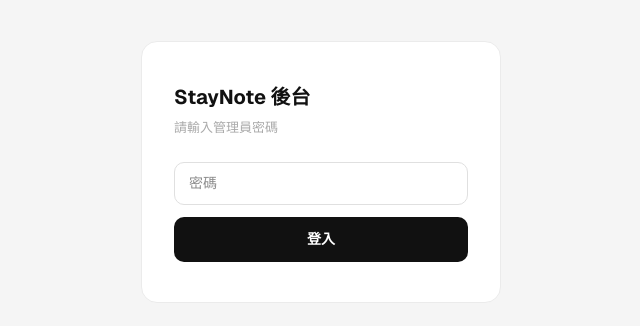
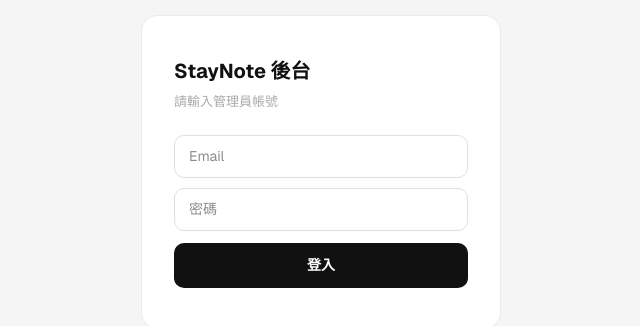
Before and after one commit to yhtu10/staynote, a Next.js app: page /admin/reviews in a window 1280 px wide. Shown: the part 228-554 px from the top of the page, without its empty margins (319-959 px from the left). Built offline with nearby package versions, Linux system fonts and the light colour scheme.

Commit message:
Admin login: add email field, verify against ADMIN_EMAILS + ADMIN_PASSWORD

```diff
--- a/src/app/admin/reviews/page.tsx
+++ b/src/app/admin/reviews/page.tsx
@@ -29,6 +29,7 @@ const SESSION_KEY = "staynote_admin_auth"
 
 export default function AdminReviewsPage() {
   const [authed, setAuthed] = useState(false)
+  const [emailInput, setEmailInput] = useState("")
   const [pwInput, setPwInput] = useState("")
   const [pwError, setPwError] = useState("")
   const [tab, setTab] = useState<"pending" | "approved" | "rejected">("pending")
@@ -47,7 +48,7 @@ export default function AdminReviewsPage() {
     const res = await fetch("/api/admin/auth", {
       method: "POST",
       headers: { "Content-Type": "application/json" },
-      body: JSON.stringify({ password: pwInput }),
+      body: JSON.stringify({ email: emailInput.trim(), password: pwInput }),
     })
     if (res.ok) {
       sessionStorage.setItem(SESSION_KEY, "1")
@@ -91,14 +92,21 @@ export default function AdminReviewsPage() {
       <div style={{ minHeight: "100vh", background: "#F5F5F5", display: "flex", alignItems: "center", justifyContent: "center", padding: "0 20px" }}>
         <div style={{ background: "white", borderRadius: "16px", border: "1px solid #EBEBEB", padding: "40px 32px", maxWidth: "360px", width: "100%" }}>
           <p style={{ fontSize: "20px", fontWeight: 700, color: "#111", marginBottom: "6px" }}>StayNote 後台</p>
-          <p style={{ fontSize: "13px", color: "#AAA", marginBottom: "24px" }}>請輸入管理員密碼</p>
+          <p style={{ fontSize: "13px", color: "#AAA", marginBottom: "24px" }}>請輸入管理員帳號</p>
+          <input
+            type="email"
+            value={emailInput}
+            onChange={e => setEmailInput(e.target.value)}
+            placeholder="Email"
+            autoFocus
+            style={{ width: "100%", border: "1px solid #E0E0E0", borderRadius: "10px", padding: "10px 14px", fontSize: "14px", outline: "none", marginBottom: "10px", boxSizing: "border-box" }}
+          />
           <input
             type="password"
             value={pwInput}
             onChange={e => setPwInput(e.target.value)}
             onKeyDown={e => e.key === "Enter" && handleLogin()}
             placeholder="密碼"
-            autoFocus
             style={{ width: "100%", border: "1px solid #E0E0E0", borderRadius: "10px", padding: "10px 14px", fontSize: "14px", outline: "none", marginBottom: "12px", boxSizing: "border-box" }}
           />
           {pwError && <p style={{ fontSize: "12px", color: "#E74C3C", marginBottom: "10px" }}>{pwError}</p>}
--- a/src/app/api/admin/auth/route.ts
+++ b/src/app/api/admin/auth/route.ts
@@ -1,9 +1,13 @@
 import { NextRequest, NextResponse } from "next/server"
 
 export async function POST(req: NextRequest) {
-  const { password } = await req.json()
+  const { email, password } = await req.json()
   const adminPassword = process.env.ADMIN_PASSWORD
-  if (!adminPassword) return NextResponse.json({ error: "未設定" }, { status: 500 })
-  if (password !== adminPassword) return NextResponse.json({ error: "密碼錯誤" }, { status: 401 })
+  const adminEmails = (process.env.ADMIN_EMAILS ?? "").split(",").map(e => e.trim()).filter(Boolean)
+
+  if (!adminPassword) return NextResponse.json({ error: "伺服器未設定" }, { status: 500 })
+  if (!adminEmails.includes(email?.trim())) return NextResponse.json({ error: "帳號或密碼錯誤" }, { status: 401 })
+  if (password !== adminPassword) return NextResponse.json({ error: "帳號或密碼錯誤" }, { status: 401 })
+
   return NextResponse.json({ ok: true })
 }
```
